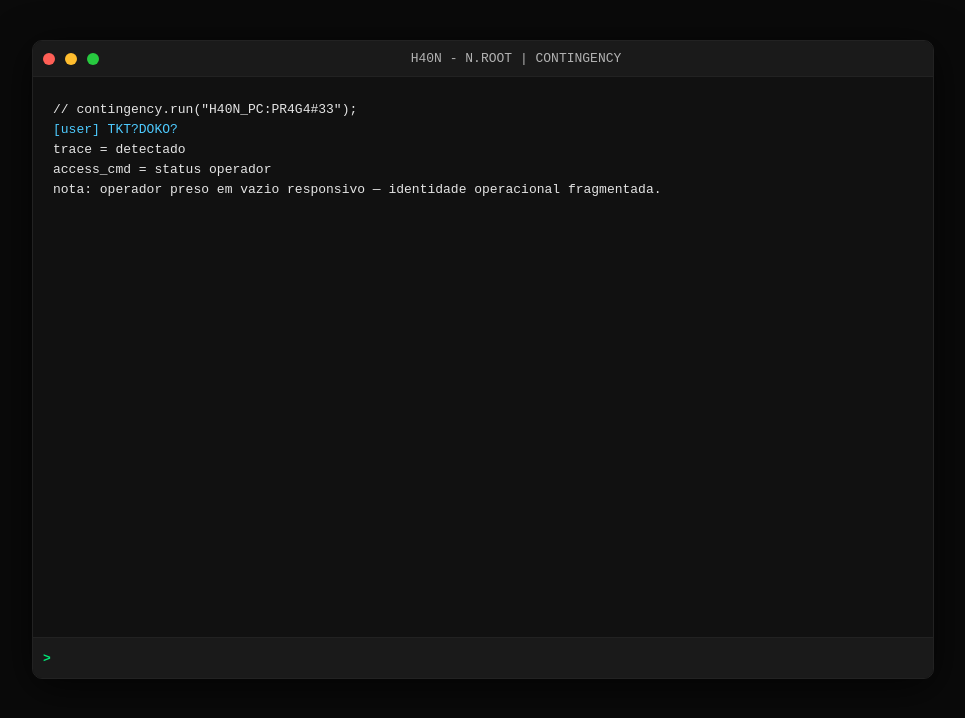
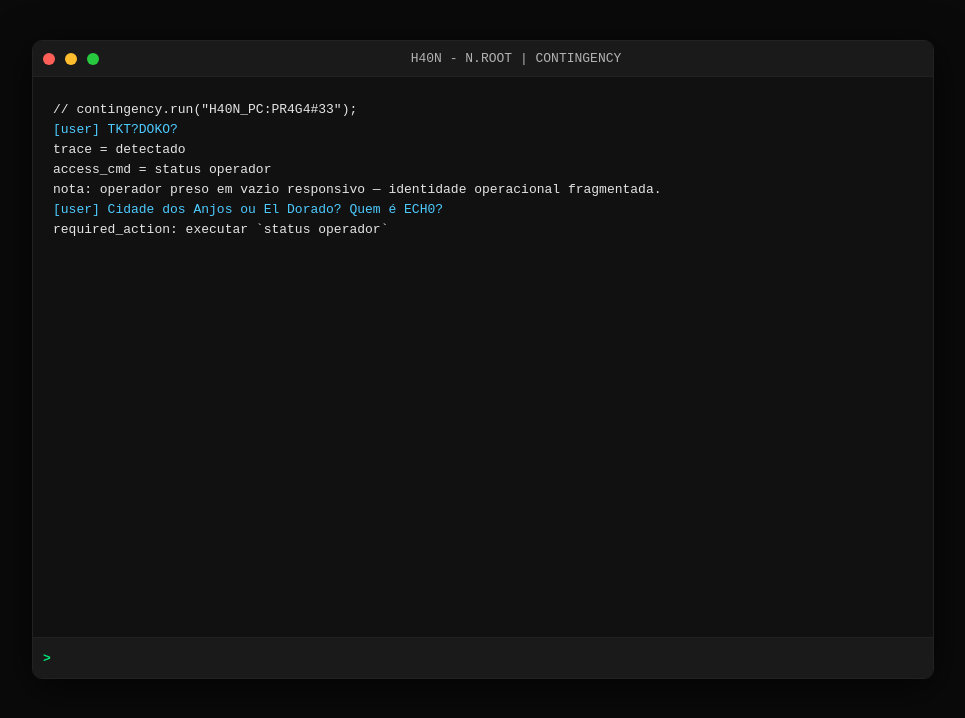
Before and after one commit to zerob4e/ERROR33.H40N, a plain HTML site: page index.html in a window 1280 px wide. Shown: the whole page, without its empty margins (157-1122 px from the left). Drawn offline with Linux system fonts and the light colour scheme.

Commit message:
Modify initial terminal messages and prompts
Updated initial messages and added new user prompts.

```diff
--- a/index.html
+++ b/index.html
@@ -129,8 +129,8 @@ function initialMessages() {
     appendLine("trace = detectado");
     appendLine("access_cmd = status operador");
     appendLine("nota: operador preso em vazio responsivo — identidade operacional fragmentada.");
-    appendLine(" ");
-
+    appendLine("<span style='color:#4ecbff'>[user] Cidade dos Anjos ou El Dorado? Quem é ECH0?</span>");
+    appendLine("required_action: executar `status operador`");
 }
 
 /* Processa comandos */
```
